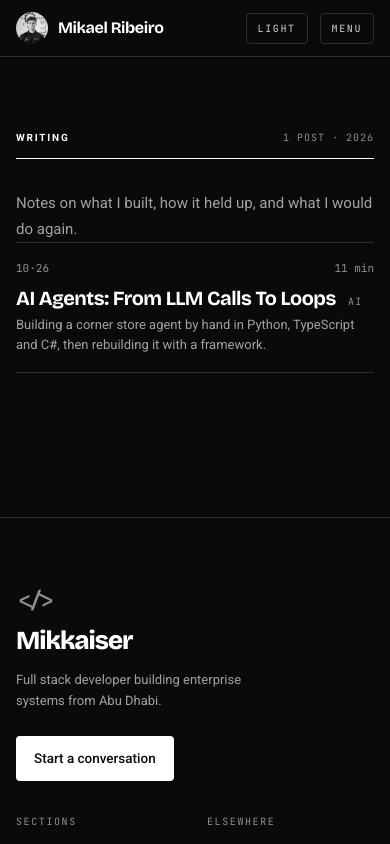
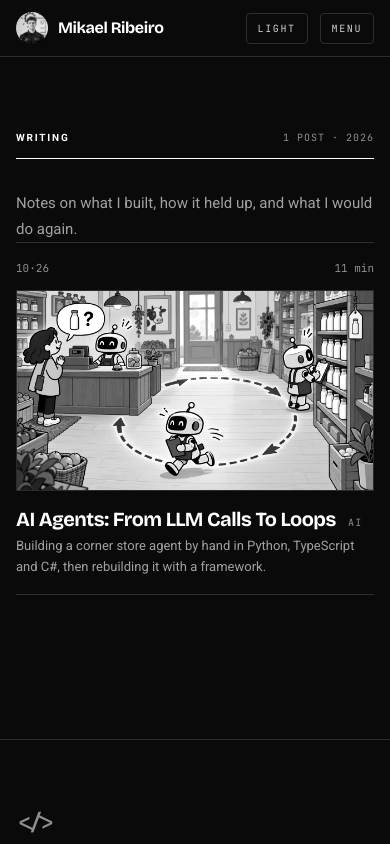
Before and after one commit to Mikkaiser/mikkaiser-portfolio, a Next.js app: page /blog in a window 390 px wide. Shown: the top 844 px of the page. Built offline with nearby package versions, Linux system fonts and the light colour scheme.

Commit message:
Show each post's cover as a thumbnail on the blog index
A 16:9 thumbnail sits between the date and the title, grayscale until the
row is hovered, like Acta's thumbnail tier. On a phone it runs full width
above the title.

```diff
--- a/app/blog/blog.css
+++ b/app/blog/blog.css
@@ -66,6 +66,13 @@
   font-variant-numeric: tabular-nums; white-space: nowrap;
 }
 .entry__date { grid-area: date; }
+/* The cover as a thumbnail: Acta's thumbnail tier, grayscale until the row is hovered. */
+.entries:has(.entry__thumb) .entry { grid-template-columns: 52px 160px minmax(0, 1fr) auto; grid-template-areas: "date thumb main dur"; }
+.entry__thumb {
+  grid-area: thumb; align-self: start; display: block; width: 100%; height: auto; aspect-ratio: 16 / 9; object-fit: cover;
+  border: var(--hairline) solid var(--rule); filter: grayscale(1) contrast(1.04); transition: filter 300ms var(--ease);
+}
+.entry:hover .entry__thumb { filter: none; }
 .entry__dur { grid-area: dur; }
 .entry__main { grid-area: main; display: block; min-width: 0; }
 .entry__head { display: flex; align-items: baseline; gap: var(--space-3); flex-wrap: wrap; margin-bottom: 5px; }
@@ -271,12 +278,13 @@
   .code__bar { gap: var(--space-3); }
   .code__tabs { flex-wrap: nowrap; gap: 2px; }
   .code__tabs .code__tab { padding: 6px 9px; }
-  .entry { grid-template-columns: minmax(0, 1fr) auto; grid-template-areas: "date dur" "main main"; gap: var(--space-2) var(--space-4); padding-inline: 0; }
+  .entry, .entries:has(.entry__thumb) .entry { grid-template-columns: minmax(0, 1fr) auto; grid-template-areas: "date dur" "thumb thumb" "main main"; gap: var(--space-2) var(--space-4); padding-inline: 0; }
+  .entry__thumb { margin: var(--space-1) 0 var(--space-2); }
   .entry:hover { background: none; }
 }
 @media (prefers-reduced-motion: reduce) {
   .progress { display: none; }
   .plainhint { transition: none; }
   .plainhint[data-show] .plainhint__arrow { animation: none; }
-  .entry, .tag, .toc__link, .prose a, .code__tabs .code__tab { transition: none; }
+  .entry, .entry__thumb, .tag, .toc__link, .prose a, .code__tabs .code__tab { transition: none; }
 }
--- a/components/blog/EntryRow.tsx
+++ b/components/blog/EntryRow.tsx
@@ -1,11 +1,15 @@
+import Image from "next/image";
 import Link from "next/link";
 import { formatShortDate, type PostMeta } from "@/lib/posts";
 
-/** One post as a row in the register: date gutter, title and kicker, summary, reading time. */
+/** One post as a row in the register: date gutter, cover thumbnail, title and kicker, summary, reading time. */
 export function EntryRow({ post, kicker = true }: { post: PostMeta; kicker?: boolean }) {
   return (
     <Link href={`/blog/${post.slug}`} className="entry">
       <time className="entry__date" dateTime={post.date}>{formatShortDate(post.date)}</time>
+      {post.cover ? (
+        <Image className="entry__thumb" src={post.cover.src} alt="" width={post.cover.width} height={post.cover.height} sizes="(max-width: 620px) 100vw, 160px" />
+      ) : null}
       <span className="entry__main">
         <span className="entry__head">
           <span className="entry__title">{post.title}</span>
```
